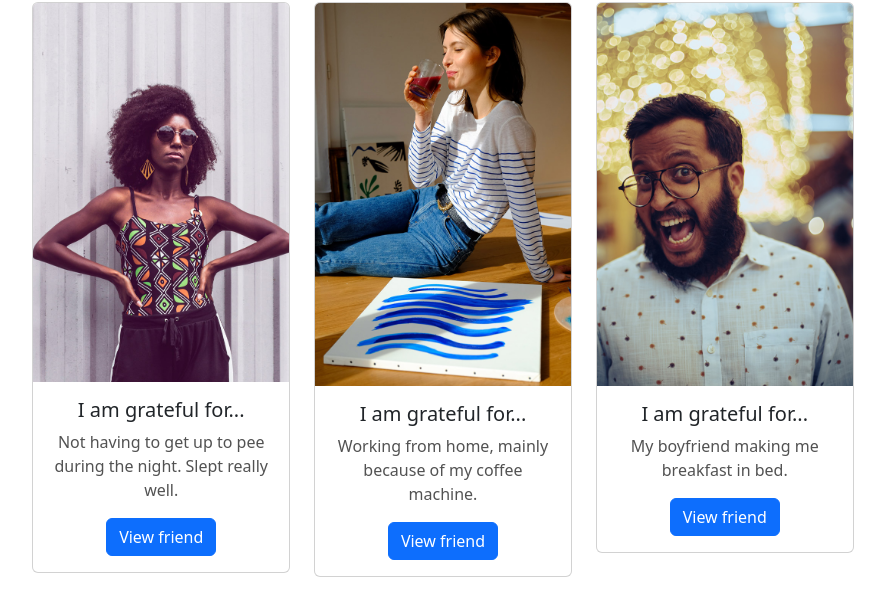
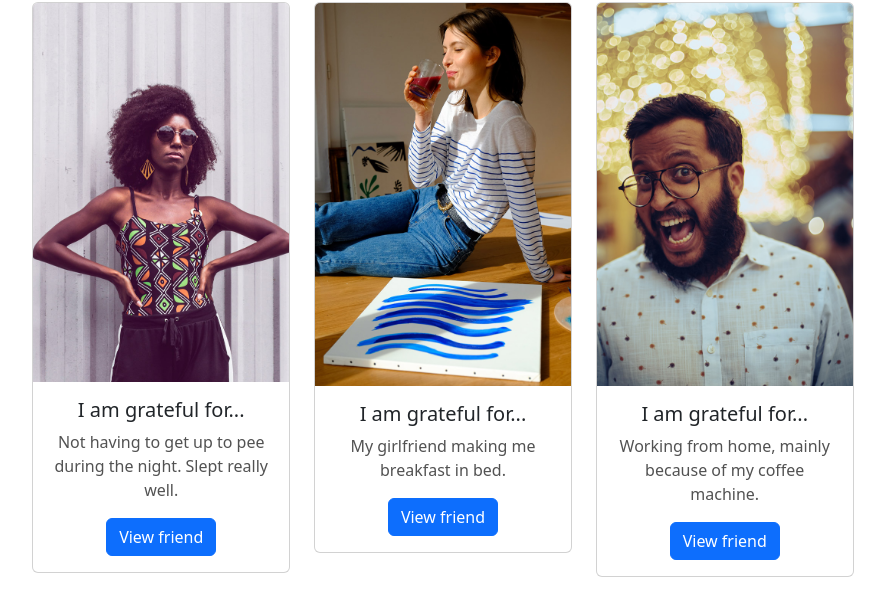
Before and after one commit to kribac12/CSSframeworksCA-22, a website: page index.html in a window 1280 px wide. Shown: the part 551-1166 px from the top of the page, without its empty margins (197-1082 px from the left). Drawn offline with nearby package versions, Linux system fonts and the light colour scheme.

Commit message:
Update index.html

```diff
--- a/index.html
+++ b/index.html
@@ -75,7 +75,7 @@
                 <img src="images/profile-5.jpg" class="card-img-top" alt="profile picture" />
                 <div class="card-body">
                   <h5 class="card-title">I am grateful for...</h5>
-                  <p class="card-text">Working from home, mainly because of my coffee machine.</p>
+                  <p class="card-text">My girlfriend making me breakfast in bed.</p>
                   <a href="#" class="btn btn-primary">View friend</a>
                 </div>
               </div>
@@ -85,7 +85,7 @@
                 <img src="images/profile-2.jpg" class="card-img-top" alt="profile picture" />
                 <div class="card-body">
                   <h5 class="card-title">I am grateful for...</h5>
-                  <p class="card-text">My boyfriend making me breakfast in bed.</p>
+                  <p class="card-text">Working from home, mainly because of my coffee machine.</p>
                   <a href="#" class="btn btn-primary">View friend</a>
                 </div>
               </div>
```
